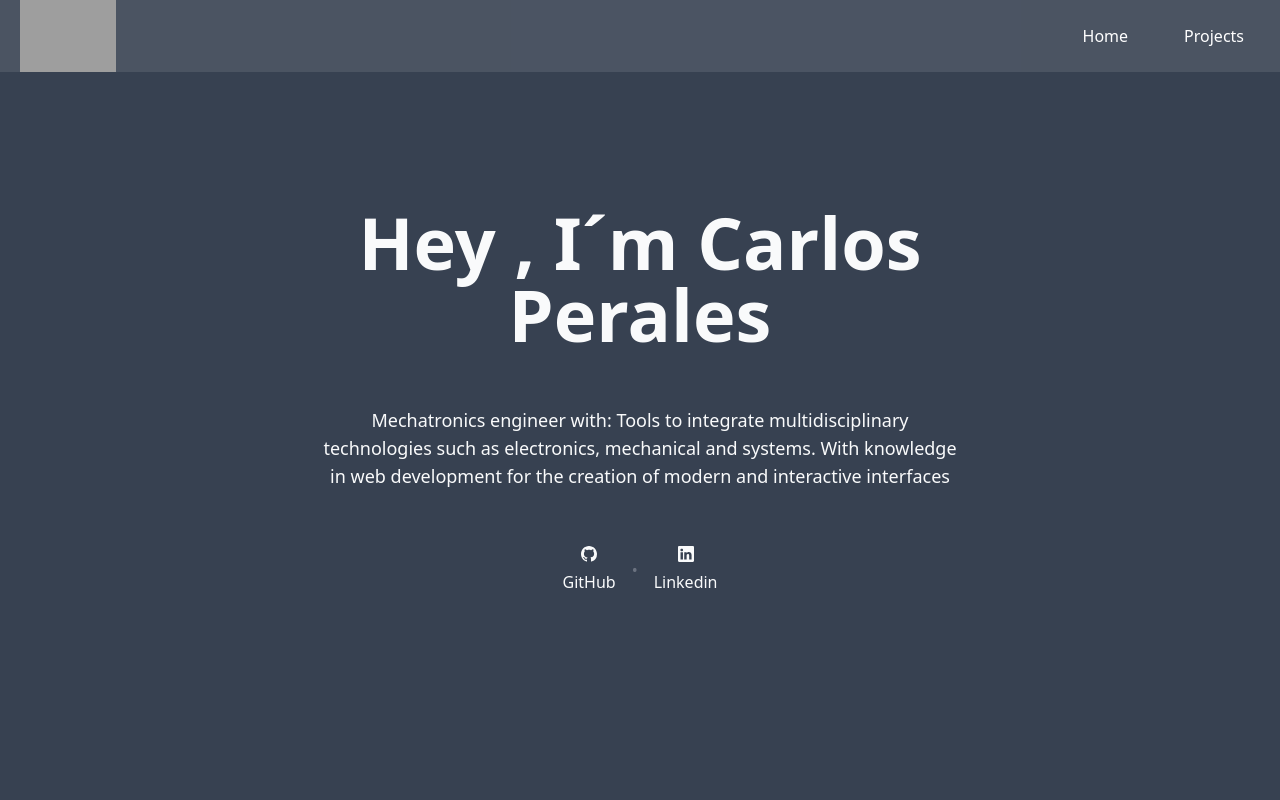
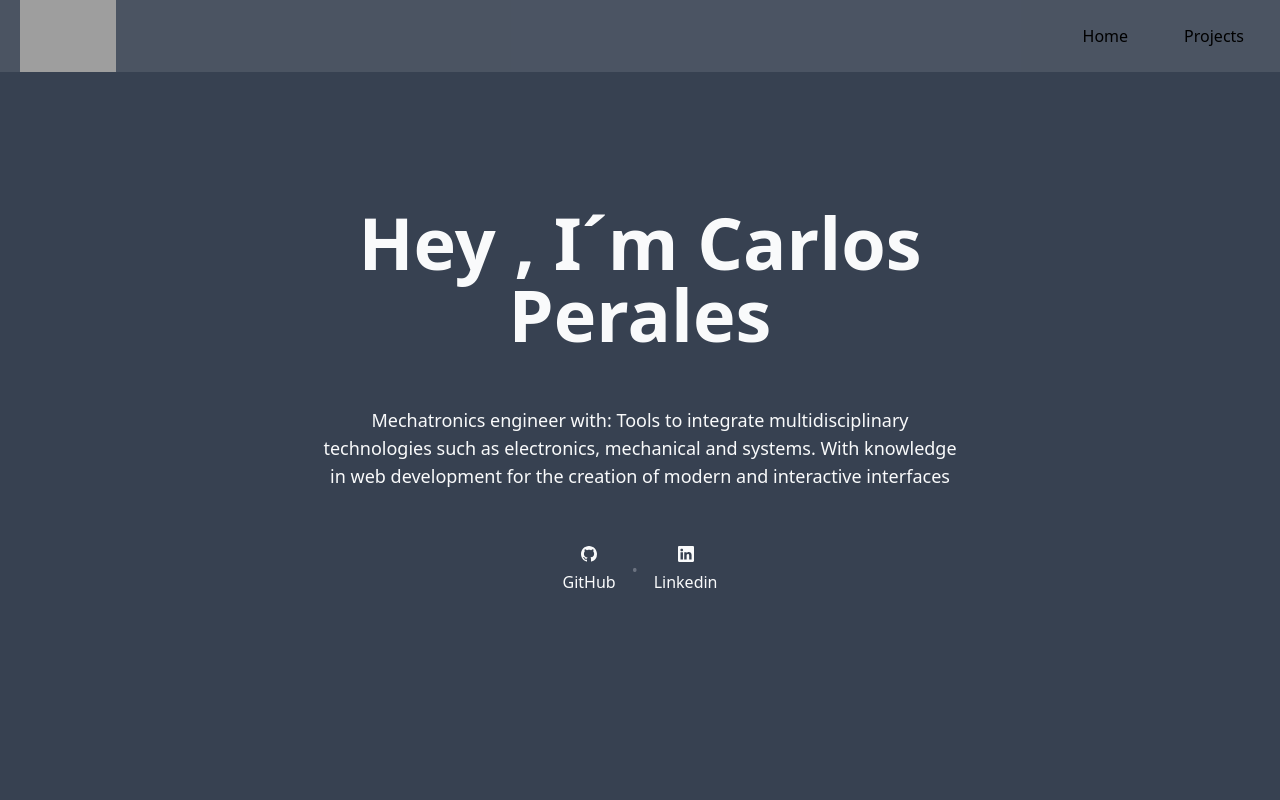
Before and after one commit to MrPerales/portfolio, a React (Vite) app: page /#/ in a window 1280 px wide. Shown: the top 800 px of the page. Built offline with nearby package versions, Linux system fonts and the light colour scheme; grey boxes are pictures that could not be loaded.

Commit message:
add: link to projects Section

```diff
--- a/src/components/Projects/Projects.jsx
+++ b/src/components/Projects/Projects.jsx
@@ -4,7 +4,10 @@ import { projects } from "../../utils/constans";
 import Slider from "../slider/Slider";
 export default function Projects() {
   return (
-    <section className=" w-full  bg-gray-600 sm:bg-gray-700 flex sm:flex-col flex-wrap  sm:justify-center">
+    <section
+      id="projectSection"
+      className=" w-full  bg-gray-600 sm:bg-gray-700 flex sm:flex-col flex-wrap  sm:justify-center"
+    >
       {projects.map((project) => {
         const StyleRowReverse = project.rowReverse
           ? "sm:flex-row-reverse"
--- a/src/components/navbar/Navbar.jsx
+++ b/src/components/navbar/Navbar.jsx
@@ -1,8 +1,10 @@
 import React from "react";
 import "./navbar.css";
-import { NavLink } from "react-router-dom";
 
 export default function Navbar() {
+  const projectsSection = () => {
+    document.getElementById("projectSection").scrollIntoView();
+  };
   return (
     <header>
       <nav className="flex justify-between items-center w-full fixed bg-gray-50/[.1]">
@@ -14,29 +16,16 @@ export default function Navbar() {
           />
         </div>
         <div className="mx-9">
-          <ul className="flex gap-5 sm:gap-14 list-none capitalize">
-            {routes.map((route) => (
-              <li key={route.text}>
-                <NavLink className="text-white hover:underline" to={route.to}>
-                  {route.text}
-                </NavLink>
-              </li>
-            ))}
+          <ul className="flex gap-5 sm:gap-14 list-none capitalize ">
+            <li className="cursor-pointer">
+              <a href="">Home</a>
+            </li>
+            <li className="cursor-pointer">
+              <a onClick={projectsSection}>Projects</a>
+            </li>
           </ul>
         </div>
       </nav>
     </header>
   );
 }
-const routes = [];
-routes.push({
-  to: "/",
-  text: "home",
-  private: true,
-});
-
-routes.push({
-  to: "/projects",
-  text: "projects",
-  private: true,
-});
```
